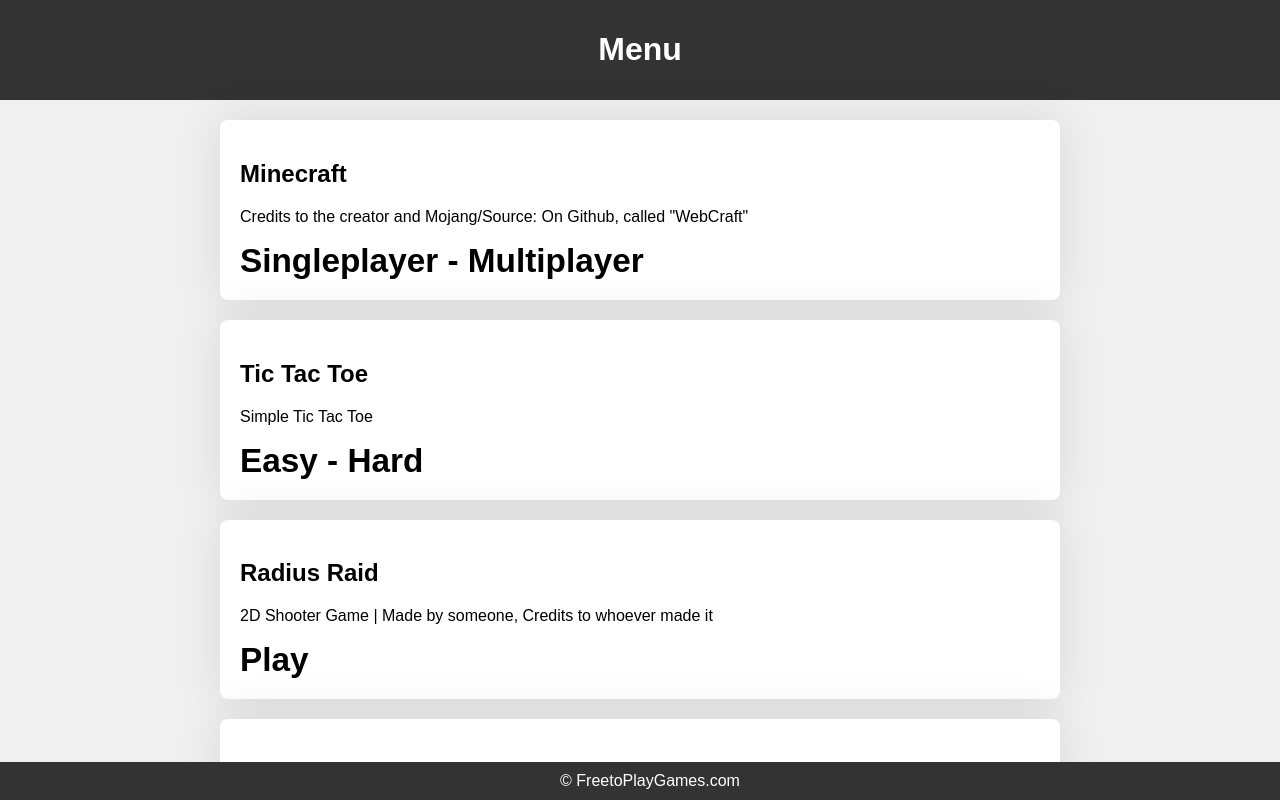
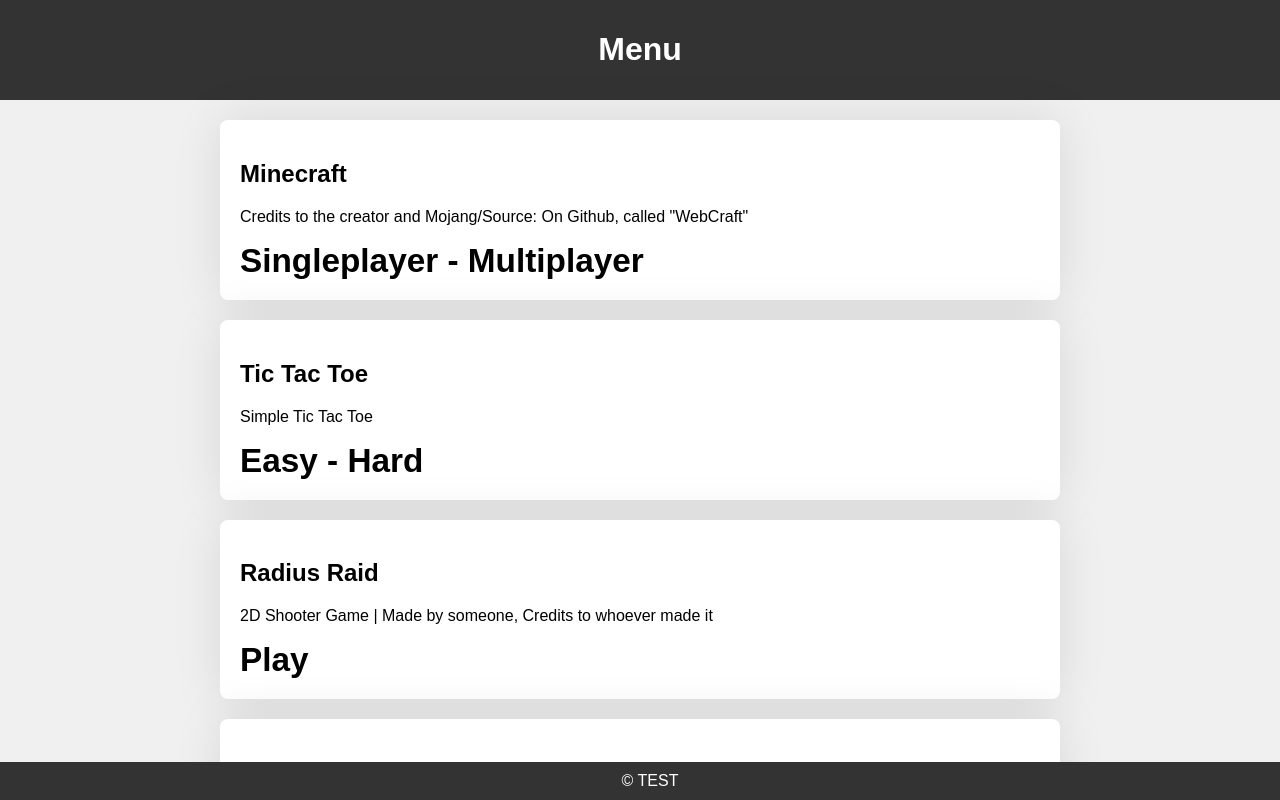
Before and after one commit to WhatDoIDo125/game, a plain HTML site: page index.html in a window 1280 px wide. Shown: the top 800 px of the page. Drawn offline with Linux system fonts and the light colour scheme.

Commit message:
Update index.html

```diff
--- a/index.html
+++ b/index.html
@@ -116,7 +116,7 @@
     <a href="2048-master/index.html">Play</a>
   </section>
   <footer>
-    &copy; FreetoPlayGames.com
+    &copy; TEST
   </footer>
 </body>
 </html>
```
